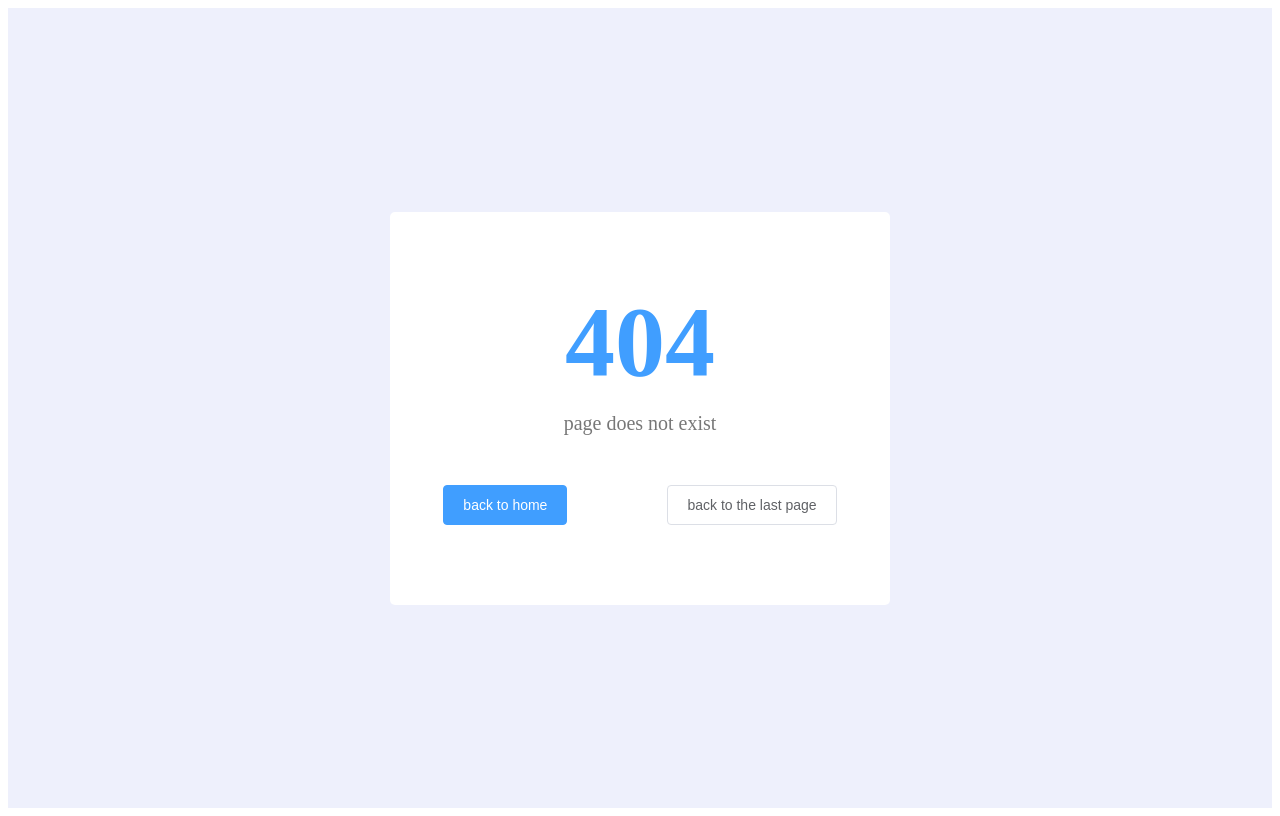
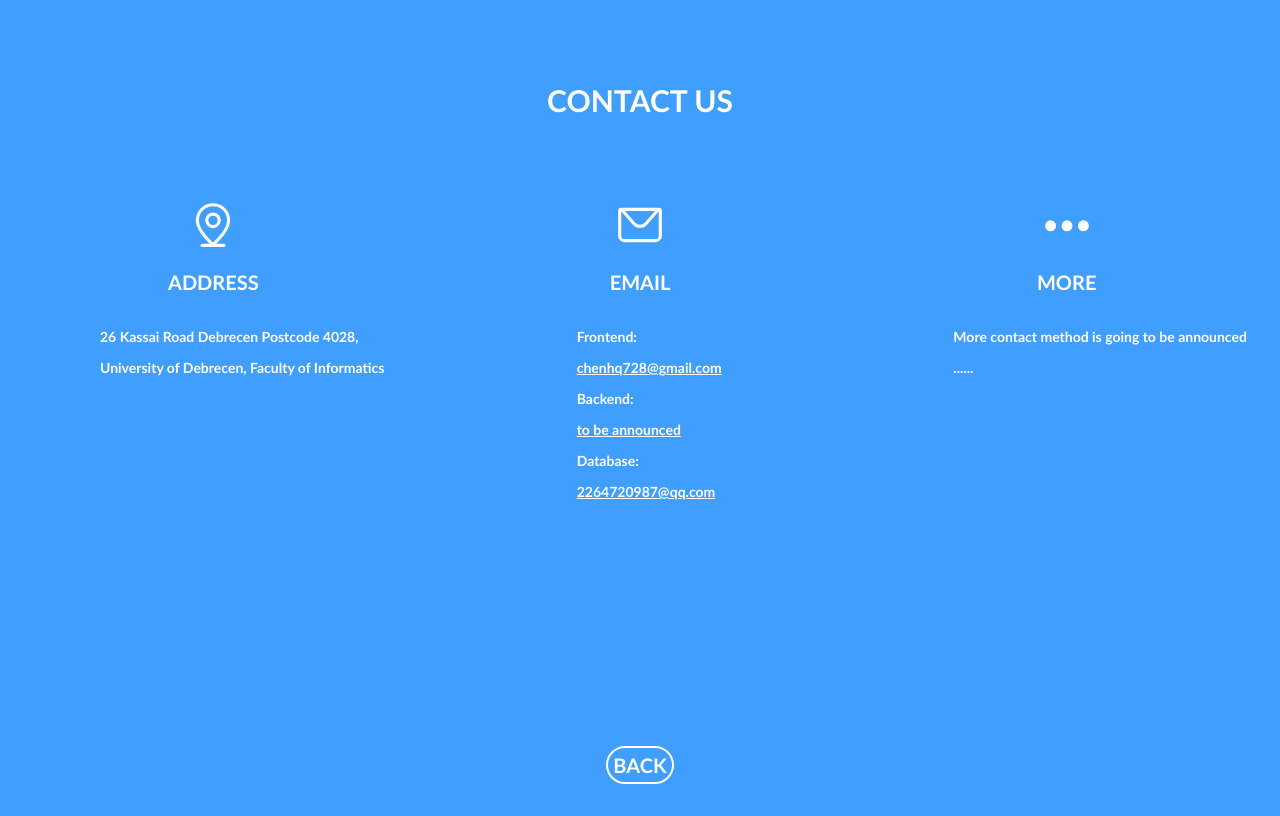
Before and after one commit to chqwater/SkyShelf, a Vue app in the folder frontend/: page /contact in a window 1280 px wide. Before the commit this address led to /404. Built offline with nearby package versions, Linux system fonts and the light colour scheme.

Commit message:
feat: Add the Contact web page and the Copyright information

```diff
--- a/frontend/public/mock/role.json
+++ b/frontend/public/mock/role.json
@@ -2,7 +2,7 @@
     "list": [
         {
             "id": 1,
-            "name": "管理员",
+            "name": "admin",
             "key": "admin",
             "status": true,
             "permiss": [
@@ -30,7 +30,7 @@
         },
         {
             "id": 2,
-            "name": "普通用户",
+            "name": "user",
             "key": "user",
             "status": true,
             "permiss": [
--- a/frontend/src/router/index.ts
+++ b/frontend/src/router/index.ts
@@ -116,6 +116,14 @@ const routes: RouteRecordRaw[] = [
         },
         component: () => import(/* webpackChunkName: "404" */ '../views/pages/404.vue'),
     },
+    {
+        path: '/contact',
+        meta: {
+            title: 'Contact Us',
+            noAuth: true
+        },
+        component: () => import('../views/pages/contact.vue')
+    },
     { path: '/:path(.*)', redirect: '/404' },
 ];
 
--- a/frontend/src/views/home.vue
+++ b/frontend/src/views/home.vue
@@ -5,18 +5,27 @@
         <div class="content-box" :class="{ 'content-collapse': sidebar.collapse }">
             <router-view/>
         </div>
-        <div class="bottom-bar">Copyright ©️ </div>
+        <div class="bottom-bar">
+            <p class="dec">Copyright ©️ 2024 SkyShelf Development Team, University of Debrecen</p>
+            <p class="dec">All book information is sourced from the internet, and copyright belongs to the original authors. If you believe your rights have been infringed, please <span class="contact" style="cursor: pointer; text-decoration: underline;" @click="handleClickContact">contact us</span>.</p>
+        </div>
     </div>
 </template>
 <script setup lang="ts">
 import { useSidebarStore } from '@/store/sidebar';
 import vHeader from '@/components/header.vue';
 import vSidebar from '@/components/sidebar.vue';
+import { useRouter } from 'vue-router';
 
 const sidebar = useSidebarStore();
+const router = useRouter();
+
+const handleClickContact = ()=>{
+    router.push('/contact');
+}
 </script>
 
-<style>
+<style scoped>
 .wrapper {
     height: 100vh;
     overflow: hidden;
@@ -36,15 +45,22 @@ const sidebar = useSidebarStore();
 .bottom-bar{
     width: 100%;
     min-height: 50px;
-    background-color:aqua;
+    background-color: #409EFF;
     position: fixed;
     bottom: 0%;
     left: 0%;
     display: flex;
+    flex-direction: column;
     justify-content: center;
     align-items: center;
+    color: white;
 }
-
+.dec{
+    margin: 0;
+}
+.contact:hover{
+    color: aqua;
+}
 .content::-webkit-scrollbar {
     width: 0;
 }
--- /dev/null
+++ b/frontend/src/views/pages/contact.vue
@@ -0,0 +1,116 @@
+<template>
+    <div class="content-box">
+        <div class="title">
+            CONTACT US
+        </div>
+        <div class="contact-options">
+            <div class="addr suboption">
+                <div class="icon">
+                    <el-icon :size="50"><LocationInformation /></el-icon>
+                    <p class="option-desc">ADDRESS</p>
+                </div>
+                <div class="info">
+                    <p>26 Kassai Road Debrecen Postcode 4028,</p>
+                    <p> University of Debrecen, Faculty of Informatics</p>
+                </div>
+            </div>
+            <div class="email suboption">
+                <div class="icon">
+                    <el-icon :size="50"><Message /></el-icon>
+                    <p class="option-desc">EMAIL</p>
+                </div>
+                <div class="info" style="margin-left: 150px;">
+                    <p>Frontend:</p>
+                    <p style="text-decoration: underline;">chenhq728@gmail.com</p>
+                    <p>Backend:</p>
+                    <p style="text-decoration: underline;">to be announced</p>
+                    <p>Database:</p>
+                    <p style="text-decoration: underline;">2264720987@qq.com</p>
+                </div>
+            </div>
+            <div class="more suboption">
+                <div class="icon">
+                    <el-icon :size="50"><MoreFilled /></el-icon>
+                    <p class="option-desc">MORE</p>
+                </div>
+                <div class="info">
+                    <p>More contact method is going to be announced</p>
+                    <p>......</p>
+                </div>
+            </div>
+        </div>
+        <div class="bottom">
+            <p class="back" @click="handleBack">BACK</p>
+        </div>
+    </div>
+</template>
+
+<script setup>
+const handleBack = ()=>{
+    window.history.back();
+}
+</script>
+
+<style>
+.content-box{
+    display: flex;
+    flex-direction: column;
+    background-color: #409EFF;
+    position: fixed;
+    top: 0;
+    left: 0;
+    width: 100%;
+    height: 100%;
+    color: white;
+    font-size: 30px;
+    font-family: 'Gill Sans', 'Gill Sans MT', Calibri, 'Trebuchet MS', sans-serif;
+    font-weight: 700;
+}
+.title{
+    display: flex;
+    justify-content: center;
+    align-items: center;
+    width: 100%;
+    height: 200px;
+}
+.contact-options{
+    display: flex;
+    flex-direction: row;
+    flex: 1;
+    min-height: 50%;
+}
+.option-desc{
+    font-size: 20px;
+}
+.info{
+    font-size: 14px;
+    margin-left: 100px;
+
+}
+.suboption{
+    flex: 1;
+}
+.icon{
+    display: flex;
+    justify-content: center;
+    flex-direction: column;
+    align-items: center
+}
+.bottom{
+    display: flex;
+    justify-content: center;
+    align-items: center;
+    height: 70px;
+}
+.back{
+    font-size: 20px;
+    cursor: pointer;
+    border: 2px solid white;
+    border-radius: 20px;
+    padding: 5px;
+}
+.back:hover{
+    color: aqua;
+    font-size: 25px;
+}
+</style>
```
Also changed, not shown: frontend/public/mock/user.json (+4 -4 lines).
